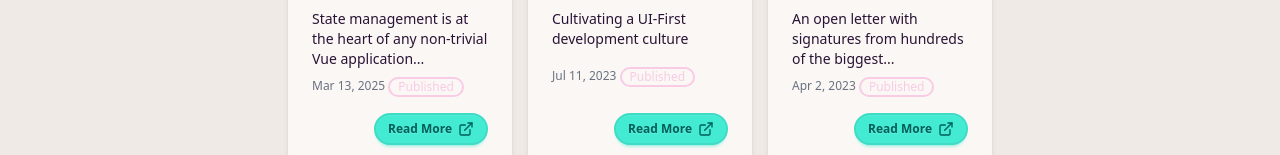
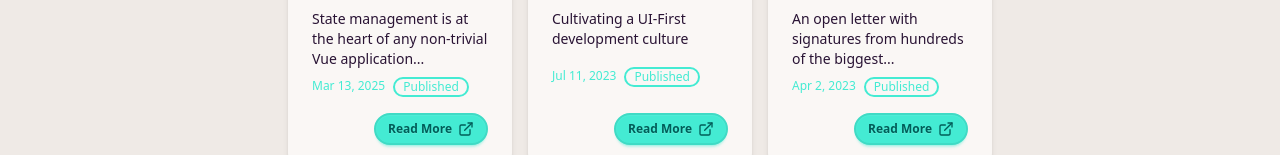
Before and after one commit to Brunosil97/bruno-portfolio, a Vue app: page /docs/blogs in a window 1280 px wide. Shown: the part 499-654 px from the top of the page. Built offline with nearby package versions, Linux system fonts and the light colour scheme; no server answers.

Commit message:
updated class for text

```diff
--- a/src/components/sections/Blogs.vue
+++ b/src/components/sections/Blogs.vue
@@ -139,8 +139,8 @@ const blogs = ref([
           <h2 class="card-title">{{ blog.title }}</h2>
           <p class="text-sm">{{ blog.subtitle }}</p>
           <p class="text-xs text-gray-500">
-            {{ blog.date }}
-            <div v-if="blog.published" class="badge badge-outline badge-secondary badge-sm">Published</div>
+            <span class="text-primary mr-2">{{ blog.date }}</span>
+            <div v-if="blog.published" class="badge badge-outline badge-primary badge-sm">Published</div>
           </p>
           <div class="card-actions justify-end mt-2">
             <a :href="blog.src" target="_blank" class="btn btn-primary btn-sm">
```
